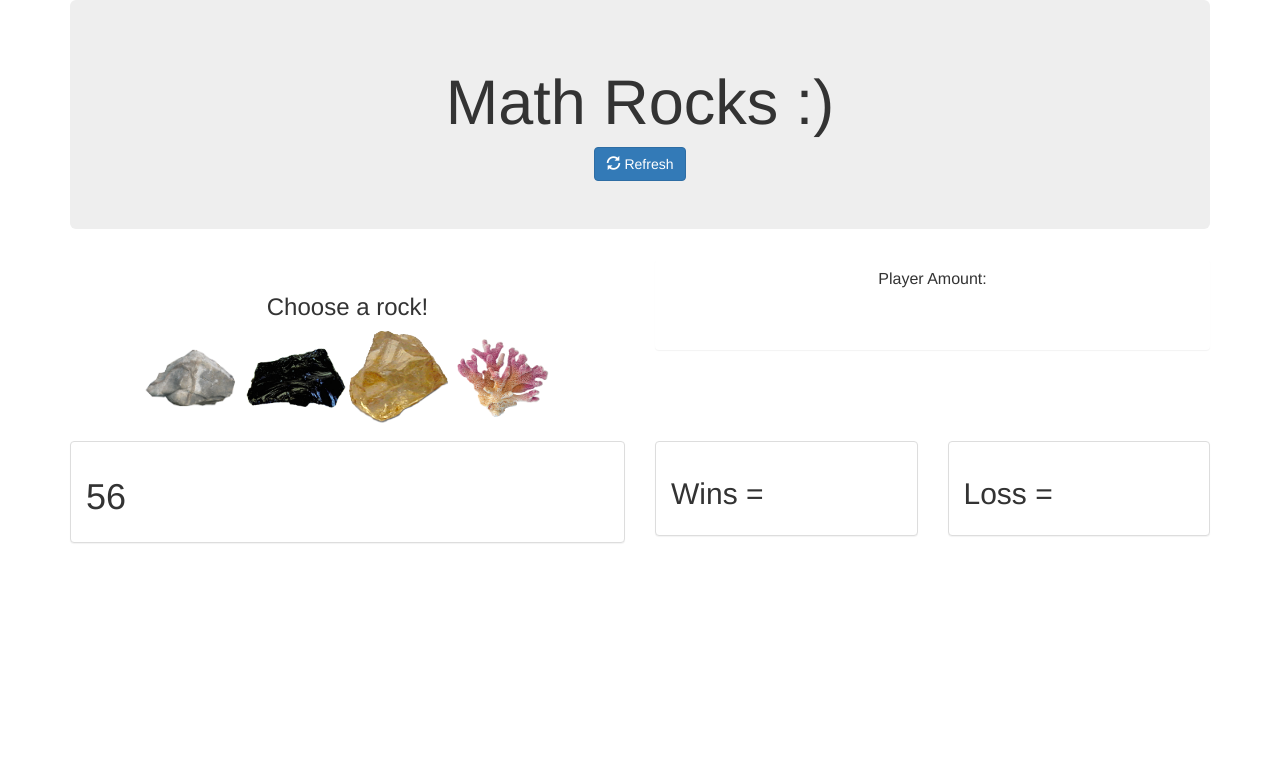
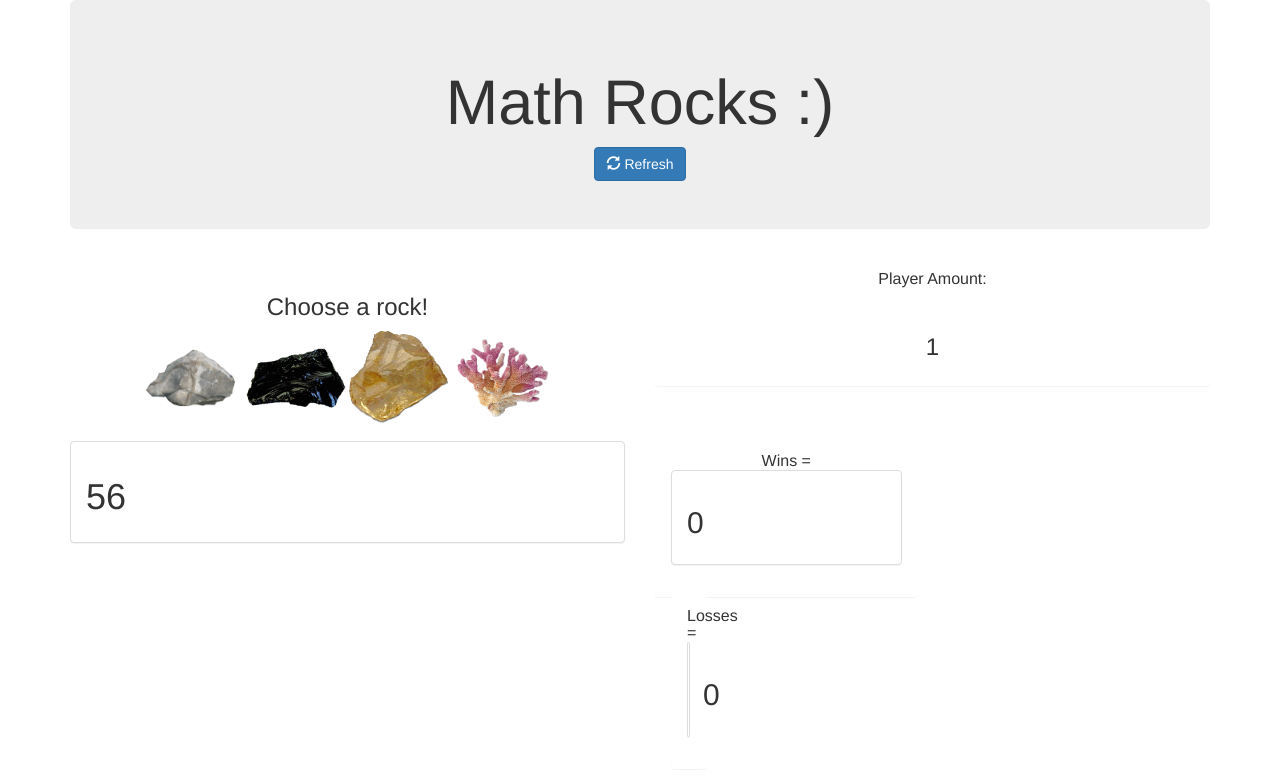
Before and after one commit to BillBixby34/Feb-21-week-4, a plain HTML site: page index.html in a window 1280 px wide. Both pictures are taken after a click on the picture 191 px from the left and 378 px from the top of the page. Drawn offline with nearby package versions, Linux system fonts and the light colour scheme.

Commit message:
Need to fix 1: playerTotal updating before alert ending game 2: remove repetitive code.

```diff
--- a/assets/javascript/game.js
+++ b/assets/javascript/game.js
@@ -4,8 +4,8 @@ $(document).ready(function(){
 
     let playerTotal;
     let opsNumber;
-    let wins;
-    let losses;
+    let winCounter;
+    let lossCounter;
     let rockValue;//will hold value to be placed in each rock button
     let isRockOn;//binary to hold win-loss values, NOT reset
     //let rocksMore;//if player score is greater than opponent
@@ -39,8 +39,6 @@ $(document).ready(function(){
         rockValue: randomNumber(1,13)
       }
      };
-     console.log(rockBtn.coral.name);
-     console.log(rockBtn.coral.rockValue);
 //if player goes over opsNumber, game ends
 //on click of rock, add that number to playerTotal
 
@@ -49,22 +47,25 @@ $(document).ready(function(){
         //clear .rock-row div
         $("#rocks").empty();
         alert("Game start!")
-        wins = "";
-        losses = "";
+        winCounter = "";
+        lossCounter = "";
         playerTotal = 0;
-        opsNumber = "";
-        //rockValue = [];
+        opsNumber = 0;
+        randomOps();
+        //set rockValue with randomNumber function
+        rockBtn.coral.rockValue = randomNumber(1,13)
+        rockBtn.sedimentary.rockValue = randomNumber(1,13)
+        rockBtn.metamorphic.rockValue = randomNumber(1,13)
+        rockBtn.igneous.rockValue = randomNumber(1,13)
         isRockOn = false;
-        //rocksMore = false;
-        randomOps();
-        //randomRocks();
     };
     //function to restart game, keep win/loss
     function replayRocks(){
       $("#rocks").empty();
       alert("Game start!")
       playerTotal = 0;
-      opsNumber = "";
+      $("#player-score").html(playerTotal);
+      opsNumber = 0;
       randomOps();
     }
 //function to randomize values
@@ -83,41 +84,43 @@ function randomNumber(min, max) {
   function endGame(){
     if (playerTotal > opsNumber){
       alert("You lost");
-      losses
-      restartRocks();
+      lossCounter++
+      $("#losses").html("<h2>" + lossCounter + "</h2>");
+      replayRocks();
     }
-    else if (playerTotal == opsNumber){
-
+    else if (playerTotal === opsNumber){
+      alert("You won!");
+      winCounter++
+      $("#wins").html("<h2>" + winCounter + "</h2>");
+      replayRocks();
     }
   }
 
 
 //rock button functionality
 $("#coral").on("click", function(){
-    //add rock value to player score
     playerTotal = playerTotal + rockBtn.coral.rockValue;
-    console.log(rockBtn.coral.rockValue + " is value of coral")
+    $("#player-score").html(playerTotal);
+    endGame();
   });
 $("#metamorphic").on("click", function(){
       playerTotal = playerTotal + rockBtn.metamorphic.rockValue;
-      console.log("meta button pressed");
-      console.log("playerTotal = " + playerTotal);
-      console.log(rockBtn.metamorphic.rockValue + " is value of meta")
+      $("#player-score").html(playerTotal);
+      endGame();
   });
 $("#igneous").on("click", function(){
         playerTotal = playerTotal + rockBtn.igneous.rockValue;
-        console.log("igneous button pressed");
-        console.log("playerTotal = " + playerTotal);
-        console.log(rockBtn.igneous.rockValue + " is value of igneous")
+        $("#player-score").html(playerTotal);
+        endGame();
   });
 $("#sedimentary").on("click", function(){
           playerTotal = playerTotal + rockBtn.sedimentary.rockValue;
-          console.log("sed button pressed");
-          console.log("playerTotal = " + playerTotal);
-          console.log(rockBtn.sedimentary.rockValue + " is value of sed")
+          $("#player-score").html(playerTotal);
+          endGame();
   });
 
-
+  //want clicked rocks to update user score on click
+  //could put endgame() on each rock button
 
 
 
--- a/index.html
+++ b/index.html
@@ -43,7 +43,7 @@
                     <h3 class="panel-title text-center">Player Amount: </h3>
                 </div>
                 <div class="panel-body">
-                    <h3 class="text-center" id="player-score"></h3>
+                    <h3 class="text-center" id="player-score">0</h3>
                 </div>
             </div>
          </div>
@@ -63,16 +63,22 @@
             </div> -->
 
             <div class="col-md-3">
+                <div class="panel panel primary">
+                    <div class="panel-heading">
+                        <h3 class="panel-title text-center">Wins = </h3>
                 <div class="panel panel-default">
                     <div class="panel-body" id="wins">
-                        <h2>Wins = </h2>
+                        <h2>0</h2>
                     </div>
                   </div>
             </div>
             <div class="col-md-3">
+                <div class="panel panel primary">
+                    <div class="panel-heading">
+                        <h2 class="panel-title text-center">Losses =  </h2>
                 <div class="panel panel-default">
                     <div class="panel-body" id="losses">
-                        <h2>Loss = </h2>
+                        <h2>0</h2>
                     </div>
                 </div>
             </div>
```
